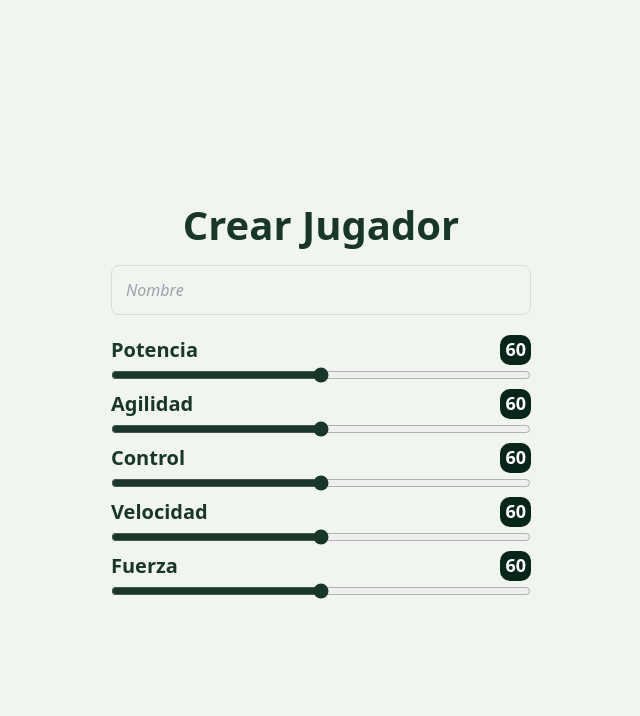
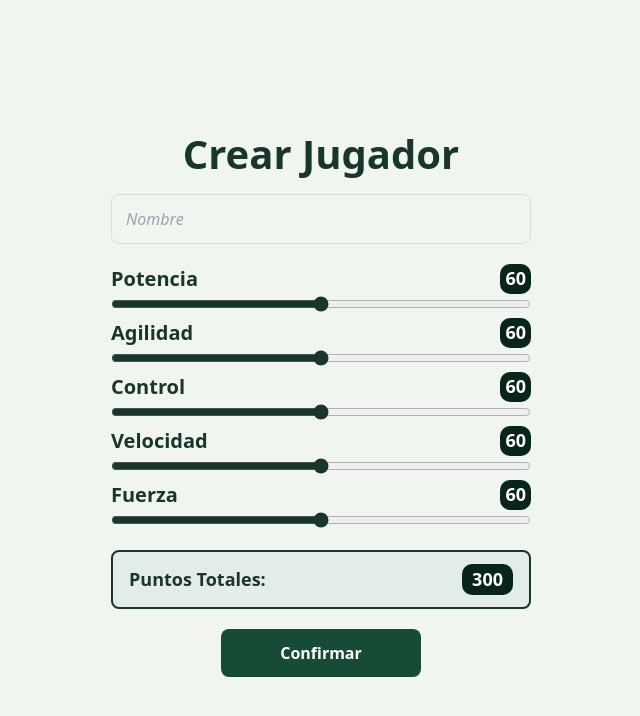
Before and after one commit to grupo-i-s-s/FutBot-I.S.S, a React (Vite) app in the folder frontend/: page /crear-jugador in a window 1280 px wide. Shown: the top 716 px of the page, without its empty margins (319-959 px from the left). Built offline with nearby package versions, Linux system fonts and the light colour scheme.

Commit message:
Agrego puntos totales

```diff
--- a/frontend/src/features/create-players/CreatePlayersPage.css
+++ b/frontend/src/features/create-players/CreatePlayersPage.css
@@ -53,3 +53,30 @@
     accent-color: #19362b;
     cursor: pointer;
 }
+
+.total-box {
+    display: flex;
+    justify-content: space-between;
+    align-items: center;
+    width: 100%;
+    margin: 16px 0;
+    padding: 12px 16px;
+    background-color: #e2ece9;
+    border: 2px solid #19362b;
+    border-radius: 8px;
+}
+
+.total-label {
+    font-size: 18px;
+    font-weight: bold;
+    color: #19362b;
+}
+
+.total-value {
+    background-color: #08251a;
+    color: #ffffff;
+    padding: 2px 10px;
+    border-radius: 10px;
+    font-size: 18px;
+    font-weight: bold;
+}
--- a/frontend/src/features/create-players/CreatePlayersPage.jsx
+++ b/frontend/src/features/create-players/CreatePlayersPage.jsx
@@ -1,3 +1,5 @@
+import './CreatePlayersPage.css';
+import { useState } from 'react';
 import './CreatePlayersPage.css';
 
 async function handleSubmit(event) {
@@ -7,9 +9,6 @@ async function handleSubmit(event) {
     console.log(response.status)
 }
 
-import { useState } from 'react';
-import './CreatePlayersPage.css';
-
 export default function CreatePlayerPage() {
     const [name, setName] = useState('');
     const [power, setPower] = useState(60);
@@ -18,6 +17,8 @@ export default function CreatePlayerPage() {
     const [speed, setSpeed] = useState(60);
     const [strength, setStrength] = useState(60);
     const handleSubmit = (event) => { event.preventDefault(); };
+
+    const totalPoints = power + agility + control + speed + strength;
 
     return (
     <main className="create-players-page">
@@ -97,6 +98,13 @@ export default function CreatePlayerPage() {
                 max="100"
                 value={strength}
                 onChange={(event) => setStrength(Number(event.target.value))}/>
+
+            <div className="total-box">
+                <span className="total-label">Puntos Totales:</span>
+                <span className="total-value">{totalPoints}</span>
+            </div>
+
+            <button type="submit" className="register-button"> Confirmar </button>
         </form>
         </section>
     </main>
```
Lines whose indentation alone changed are shown as unchanged.
